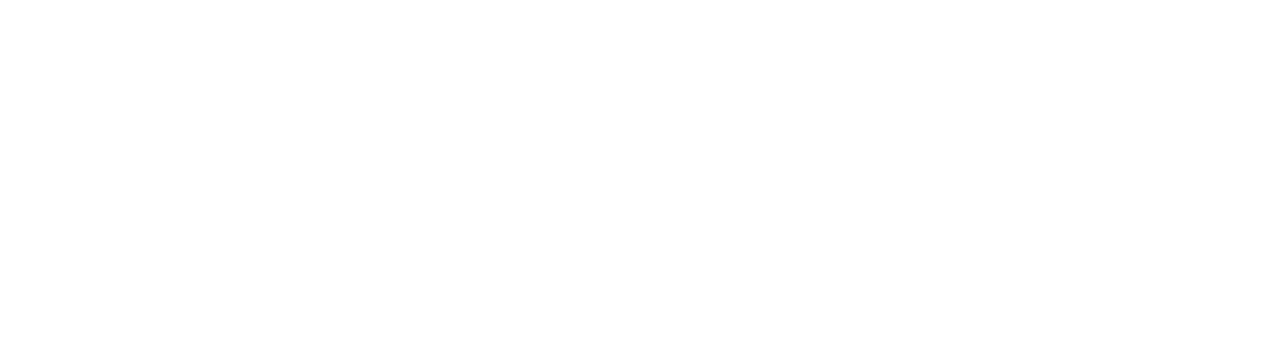
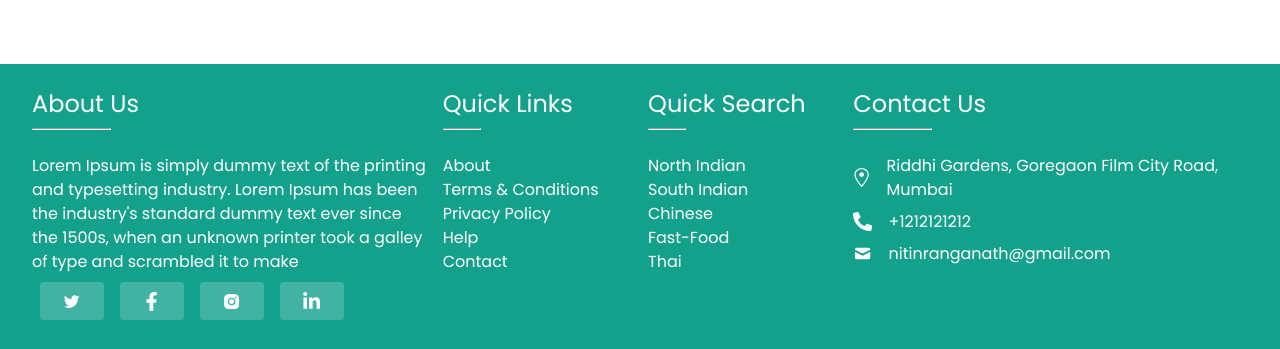
Before and after one commit to itsnitinr/healthyways, a React (Create React App) app in the folder frontend/: page /home in a window 1280 px wide. Shown: the part 1201-1550 px from the top of the page. Before the commit the page ends 1265 px from the top, so only its background shows below. Built offline with nearby package versions, Linux system fonts and the light colour scheme.

Commit message:
Footer design

```diff
--- a/frontend/src/App.js
+++ b/frontend/src/App.js
@@ -13,6 +13,7 @@
 import ForgotPassword from './pages/forgot-password/ForgotPassword.component';
 import ResetPassword from './pages/reset-password/ResetPassword.component';
 import AddFood from "./pages/add-food-page/AddFood.pages";
+import Footer from "./components/footer/Footer.component";
 import theme from './theme';
 import store from './redux/store';
 import { closeSnackbar } from './redux/alert/alert.actions';
@@ -52,6 +53,7 @@
               />
               <Route path="/add-food" component={AddFood}/>
             </Switch>
+            <Footer/>
           </BrowserRouter>
         </SnackbarProvider>
       </Provider>
--- /dev/null
+++ b/frontend/src/components/footer/Footer.component.jsx
@@ -0,0 +1,118 @@
+import React from "react";
+import { Link } from "react-router-dom";
+import { Grid, Typography, Box, Button } from "@material-ui/core";
+import { AiOutlineTwitter, AiFillInstagram } from "react-icons/ai";
+import { FaFacebookF, FaLinkedinIn, FaPhoneAlt } from "react-icons/fa";
+import { HiMail } from "react-icons/hi";
+import { GoLocation } from "react-icons/go";
+import useStyles from "./Footer.styles";
+
+const Footer = () => {
+  const classes = useStyles();
+  return (
+    <div className={classes.footer}>
+      <Grid spacing={2} container>
+        <Grid md={4} item>
+          <Typography variant="h5" className={classes.header}>
+            About Us
+          </Typography>
+          <hr className={classes.hr}></hr>
+          <Typography className={classes.description}>
+            Lorem Ipsum is simply dummy text of the printing and typesetting
+            industry. Lorem Ipsum has been the industry's standard dummy text
+            ever since the 1500s, when an unknown printer took a galley of type
+            and scrambled it to make
+          </Typography>
+          <Box>
+            <Button className={classes.iconButton}>
+              <AiOutlineTwitter className={classes.icons} />
+            </Button>
+            <Button className={classes.iconButton}>
+              <FaFacebookF className={classes.icons} />
+            </Button>
+            <Button className={classes.iconButton}>
+              <AiFillInstagram className={classes.icons} />
+            </Button>
+            <Button className={classes.iconButton}>
+              <FaLinkedinIn className={classes.icons} />
+            </Button>
+          </Box>
+        </Grid>
+        <Grid md={2} item>
+          <Typography variant="h5" className={classes.header}>
+            Quick Links
+          </Typography>
+          <hr className={classes.hr}></hr>
+          <Box mt={1}>
+            <Typography>
+              <Link className={classes.links}>About</Link>
+            </Typography>
+            <Typography>
+              <Link className={classes.links}>Terms & Conditions</Link>
+            </Typography>
+            <Typography>
+              <Link className={classes.links}>Privacy Policy</Link>
+            </Typography>
+            <Typography>
+              <Link className={classes.links}>Help</Link>
+            </Typography>
+            <Typography>
+              <Link className={classes.links}>Contact</Link>
+            </Typography>
+          </Box>
+        </Grid>
+        <Grid md={2} item>
+          <Typography variant="h5" className={classes.header}></Typography>
+          <Typography variant="h5" className={classes.header}>
+            Quick Search
+          </Typography>
+          <hr className={classes.hr}></hr>
+          <Box mt={1}>
+            <Typography>
+              <Link className={classes.links}>North Indian</Link>
+            </Typography>
+            <Typography>
+              <Link className={classes.links}>South Indian</Link>
+            </Typography>
+            <Typography>
+              <Link className={classes.links}>Chinese</Link>
+            </Typography>
+            <Typography>
+              <Link className={classes.links}>Fast-Food</Link>
+            </Typography>
+            <Typography>
+              <Link className={classes.links}>Thai</Link>
+            </Typography>
+          </Box>
+        </Grid>
+        <Grid md={4} item>
+          <Typography variant="h5" className={classes.header}>
+            Contact Us
+          </Typography>
+          <hr className={classes.hr}></hr>
+          <Box
+            display="flex"
+            justifyContent="flex-start"
+            mt={1}
+            alignItems="center"
+          >
+            <GoLocation className={classes.contactIcons} />
+            <Typography>
+              Riddhi Gardens, Goregaon Film City Road, Mumbai
+            </Typography>
+          </Box>
+          <Box display="flex" alignItems="center" justifyContent="flex-start" mt={1}>
+            <FaPhoneAlt className={classes.contactIcons}/>
+            <Typography>+1212121212</Typography>
+          </Box>
+          <Box display="flex" alignItems="center" justifyContent="flex-start" mt={1}>
+            <HiMail className={classes.contactIcons}/>
+            <Typography>nitinranganath@gmail.com</Typography>
+          </Box>
+        </Grid>
+      </Grid>
+    </div>
+  );
+};
+
+export default Footer;
--- /dev/null
+++ b/frontend/src/components/footer/Footer.styles.jsx
@@ -0,0 +1,38 @@
+import { makeStyles } from "@material-ui/core/styles";
+export default makeStyles((theme) => ({
+  footer: {
+    background: theme.palette.primary.main,
+    overflowX:'hidden',
+    padding:"1.5rem 2rem",
+    color:"white"
+  },
+  header:{
+      color:"white",
+  },
+  description:{
+      fontSize:'1rem',
+      color:"white"
+  },
+  icons:{
+      fontSize:"1.2rem",
+      color:"white",
+  },
+  iconButton:{
+    background:"#42B3A3",
+    padding:"0.6rem 0.2rem",
+    margin:"0.5rem"
+  },
+  links:{
+      color:"white"
+  },
+  contactIcons:{
+      fontSize:"1.2rem",
+      marginRight:"1rem",
+      color:"white"
+  },
+  hr:{
+      width:"20%",
+      margin:"0.5rem 0 1.5rem 0",
+      color:"white",
+  }
+}));
```
